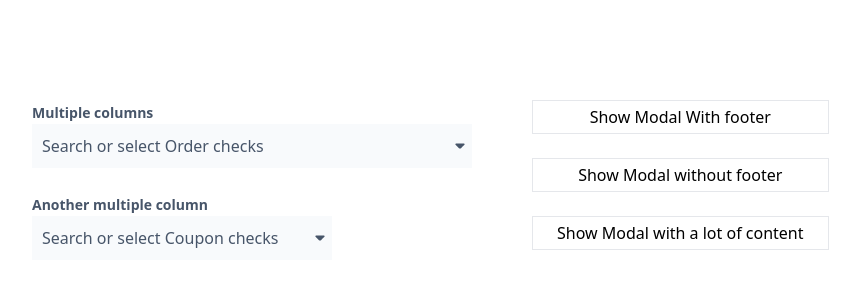
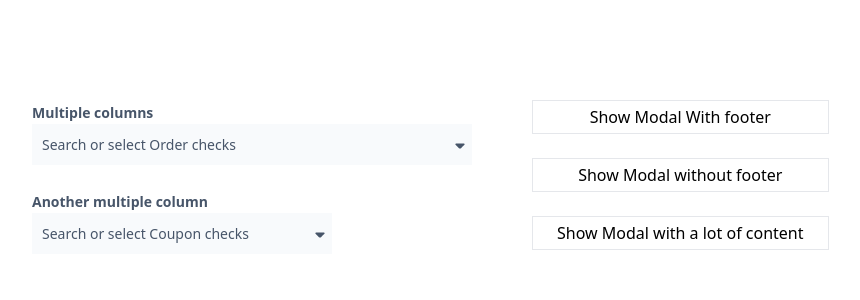
Before and after one commit to TheKachi/sled-dikachi-coworking, a Vue app: page / in a window 1280 px wide. Shown: the top 300 px of the page, without its empty margins (168-1028 px from the left). Built offline with nearby package versions, Linux system fonts and the light colour scheme.

Commit message:
bugfix: fix toggle bug on dropdown

```diff
--- a/src/App.vue
+++ b/src/App.vue
@@ -323,18 +323,6 @@ export default {
 		this.unselectedCoupons = this.coupons;
 	},
 
-	watch: {
-		showModalWithFooter: function (val) {
-			this.isShowing = val;
-			console.log("showModalWithFooter", val);
-		},
-		// selectedOrders: function (val) {
-		//   console.log("selectedOrders:", val);
-		// },
-		// selectedCoupons: function (val) {
-		//   console.log("selectedCoupons:", val);
-		// },
-	},
 };
 </script>
 
--- a/src/components/ColumnSelector.vue
+++ b/src/components/ColumnSelector.vue
@@ -23,13 +23,12 @@
 					</span>
 
 					<!-- No column selected  -->
-					<p class="text-[#475569] text-[16px]" v-else>
+					<p class="text-[#475569] text-[14px]" v-else>
 						{{ placeholder }}
 					</p>
 
 					<!-- Show and Hide icons  -->
 					<div class="absolute -right-[12px] top-[4px]">
-						<button @click.prevent="$emit('toggle')" class="">
 						<div v-if="isShowing" class="rotate-180">
 							<svg
 								width="16"
@@ -59,7 +58,6 @@
 								/>
 							</svg>
 						</div>
-						</button>
 					</div>
 				</div>
 			</div>
```
Lines whose indentation alone changed are shown as unchanged.
